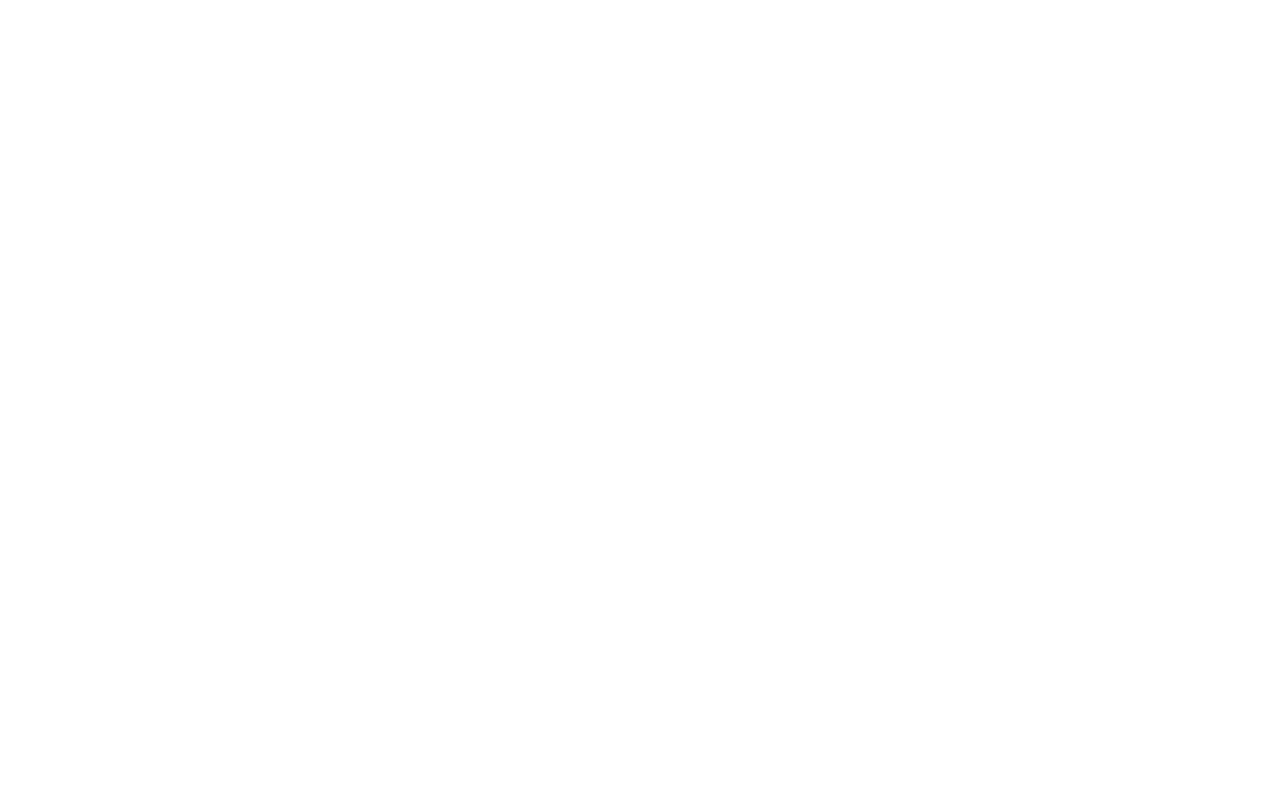
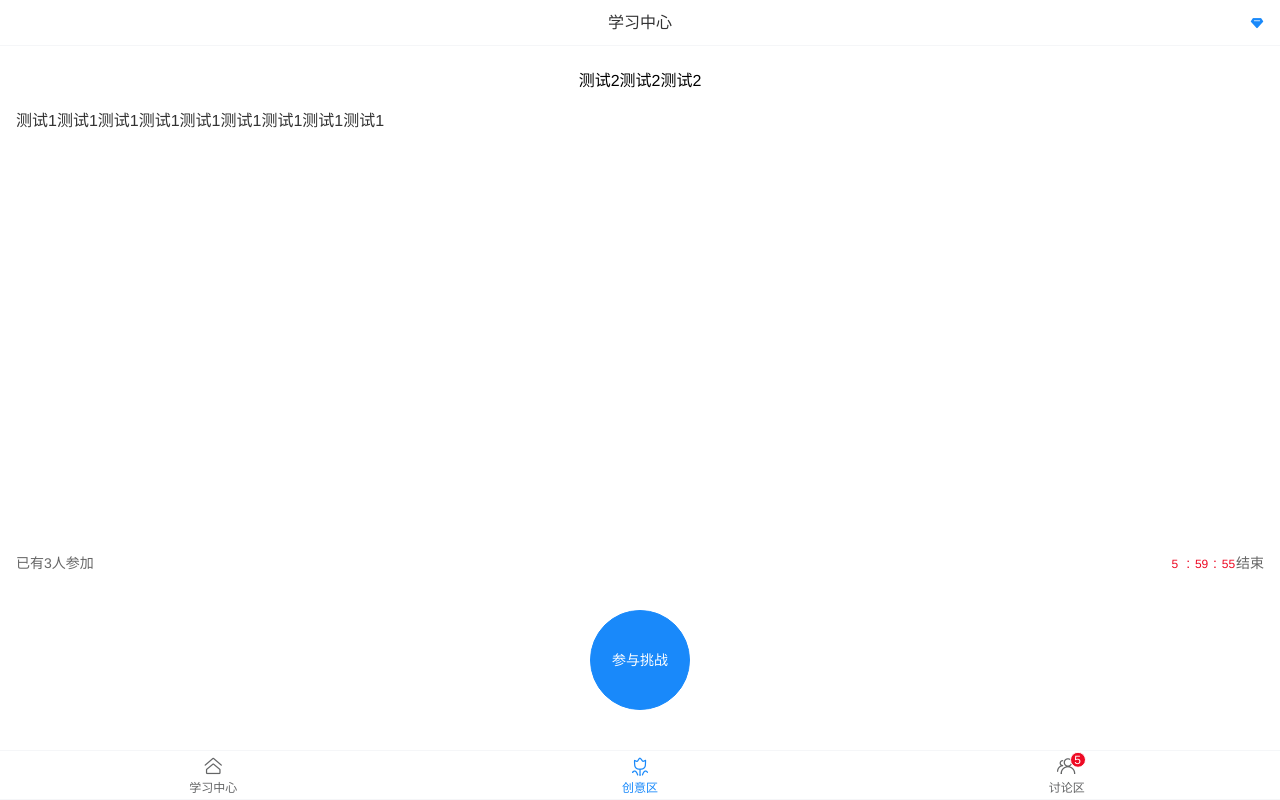
Before and after one commit to tubbodeTang/cssbox-studytool, a Vue app: page /creationCenter/creationCompete in a window 1280 px wide. Before the commit this address had no page. Built offline with nearby package versions, Linux system fonts and the light colour scheme.

Commit message:
feat: add time limited competition module

```diff
--- /dev/null
+++ b/src/api/getCompeteData.js
@@ -0,0 +1,21 @@
+const competeList = [{
+    id: 1,
+    competeName: '测试1测试1测试1',
+    content: '测试1测试1测试1测试1测试1测试1测试1测试1测试1',
+    imgSrc: '',
+    joinNum: Math.floor(Math.random() * 10),
+}, {
+    id: 2,
+    competeName: '测试2测试2测试2',
+    content: '测试1测试1测试1测试1测试1测试1测试1测试1测试1',
+    imgSrc: '',
+    joinNum: Math.floor(Math.random() * 10),
+}]
+
+
+// 随机获取竞赛例子数据
+export function getCompeteItemData() {
+    const i = Math.floor(Math.random() * 10)
+    const item = competeList[i] || competeList[competeList.length - 1]
+    return item
+}
--- a/src/router/index.js
+++ b/src/router/index.js
@@ -41,8 +41,13 @@
                 path: 'addCreation',
                 name: 'AddCreation',
                 component: () => import('@/views/creationCenter/addCreation.vue')
-        }]
-    },{
+            }, {
+                path: 'creationCompete',
+                name: 'CreationCompete',
+                component: () => import('@/views/creationCenter/creationCompete.vue')
+            }
+        ]
+    }, {
         path: '/discussCenter',
         name: 'DiscussCenter',
         redirect: '/discussCenter/discuss',
@@ -56,7 +61,8 @@
                 path: 'topicDetail',
                 name: 'TopicDetail',
                 component: () => import('@/views/discussCenter/topicDetail.vue')
-        }]
+            }
+        ]
     }, {
         path: '/collectionCenter',
         name: 'CollectionCenter',
@@ -71,7 +77,8 @@
                 path: 'cardPage',
                 name: 'CardPage',
                 component: () => import('@/views/collectionCenter/cardPage.vue')
-        }]
+            }
+        ]
     }]
 })
 
--- /dev/null
+++ b/src/views/creationCenter/creationCompete.vue
@@ -0,0 +1,112 @@
+<template>
+    <div>
+        <div class="compete-content">
+            <p class="title">{{ competeData.competeName }}</p>
+            <div class="content">
+                <p>{{ competeData.content }}</p>
+                <img :src="competeData.imgSrc" />
+            </div>
+        </div>
+        <div class="bottom-container">
+            <div class="data">
+                <span class="join-num">已有{{ competeData.joinNum }}人参加</span>
+                <div class="time-num">
+                    <!-- <span>还有：</span> -->
+                    <van-count-down :time="time" class="count-down">
+                        <template #default="timeData">
+                            <span class="block">{{ timeData.hours }}</span>
+                            <span class="colon">:</span>
+                            <span class="block">{{ timeData.minutes }}</span>
+                            <span class="colon">:</span>
+                            <span class="block">{{ timeData.seconds }}</span>
+                        </template>
+                    </van-count-down>
+                    <span>结束</span>
+                </div>
+            </div>
+            <div class="fight">
+                <van-button class="fight-btn" round type="primary" @click="toFight">参与挑战</van-button>
+            </div>
+        </div>
+    </div>
+</template>
+
+<script setup>
+import { useRouter } from 'vue-router'
+import { useStore } from 'vuex'
+import { ref } from "vue";
+import { getCompeteItemData } from '@/api/getCompeteData.js'
+
+const time = ref(30 * 60 * 60 * 1000);
+const competeData = getCompeteItemData()
+
+
+
+const router = useRouter()
+const store = useStore()
+
+function toFight() {
+    router.push({
+        name: 'AddCreation'
+    })
+    // store.commit('saveLastPageName', '创意区')
+}
+</script>
+
+<style lang="less" scoped>
+.compete-content {
+    padding: 5px 16px 0 16px;
+    .title {
+        text-align: center;
+    }
+    .content {
+        color: #333;
+    }
+}
+.bottom-container {
+    width: 100%;
+    display: flex;
+    flex-direction: column;
+    justify-content: center;
+    position: fixed;
+    bottom: 90px;
+    .data {
+        display: flex;
+        justify-content: space-between;
+        font-size: 14px;
+        color: #666;
+        padding: 5px 16px 36px;
+
+        .join-num {
+        }
+        .time-num {
+            .count-down {
+                display: inline-block;
+                .colon {
+                    display: inline-block;
+                    margin: 0 4px;
+                    color: #ee0a24;
+                }
+                .block {
+                    display: inline-block;
+                    width: 15px;
+                    color: #ee0a24;
+                    font-size: 12px;
+                    text-align: center;
+                    // background-color: #ee0a24;
+                }
+            }
+        }
+    }
+    .fight {
+        display: flex;
+        width: 100%;
+        justify-content: center;
+        .fight-btn {
+            border-radius: 50%;
+            width: 100px;
+            height: 100px;
+        }
+    }
+}
+</style>
--- a/src/views/creationCenter/index.vue
+++ b/src/views/creationCenter/index.vue
@@ -1,5 +1,31 @@
 <template>
     <div>
+        <van-notice-bar
+            mode="closeable"
+            left-icon="volume-o"
+            :scrollable="true"
+            @click="toTimeLimit"
+            @close.stop
+        >
+            <template #left-icon>
+                <van-icon name="bullhorn-o" />
+                <van-count-down class="my-count-down" :time="time" format="HH:mm:ss:SS">
+                    <template #default="timeData">
+                        <span class="block">{{ timeData.hours }}</span>
+                        <span class="colon">:</span>
+                        <span class="block">{{ timeData.minutes }}</span>
+                        <span class="colon">:</span>
+                        <span class="block">{{ timeData.seconds }}</span>
+                    </template>
+                </van-count-down>
+                <span>限时挑战：</span>
+            </template>
+            <template #default>
+                明月直入，无心可猜。
+                仙人抚我顶，结发受长生。
+                今人不见古时月，今月曾经照古人。
+            </template>
+        </van-notice-bar>
         <van-tabs v-model:active="active" @click-tab="onClickTab">
             <van-tab title="世界">
                 <div class="world-list">
@@ -66,6 +92,9 @@
 import { useStore } from 'vuex'
 import { getWorldListData, getMyWorkListData } from '@/api/getWorksData.js'
 import { ref } from 'vue'
+
+const time = ref(30 * 60 * 60 * 1000);
+
 const myWorkList = ref(getMyWorkListData())
 const worldListSrc = getWorldListData()
 const worldList = ref(worldListSrc.map(item => {
@@ -78,6 +107,12 @@
 function toAddPage() {
     router.push({
         name: 'AddCreation'
+    })
+    store.commit('saveLastPageName', '创意区')
+}
+function toTimeLimit() {
+    router.push({
+        name: 'CreationCompete'
     })
     store.commit('saveLastPageName', '创意区')
 }
@@ -97,6 +132,27 @@
 </script>
 
 <style scoped lang="less">
+.my-count-down {
+    margin: 0 5px;
+    .colon {
+        display: inline-block;
+        // margin: 0 2px;
+        color: #ee0a24;
+    }
+    .block {
+        display: inline-block;
+        width: 15px;
+        color: #ee0a24;
+        font-size: 12px;
+        text-align: center;
+        // background-color: #ee0a24;
+    }
+}
+
+.notice-swipe {
+    height: 40px;
+    line-height: 40px;
+}
 :deep(.van-col.van-col--12) {
     margin-bottom: 16px;
     &:nth-child(even) {
@@ -112,7 +168,7 @@
 }
 .world-list,
 .my-list {
-    height: calc(100vh - 156px);
+    height: calc(100vh - 156px - 40px);
     padding-top: 16px;
     overflow: auto;
 }
```
Lines whose indentation alone changed are shown as unchanged.
